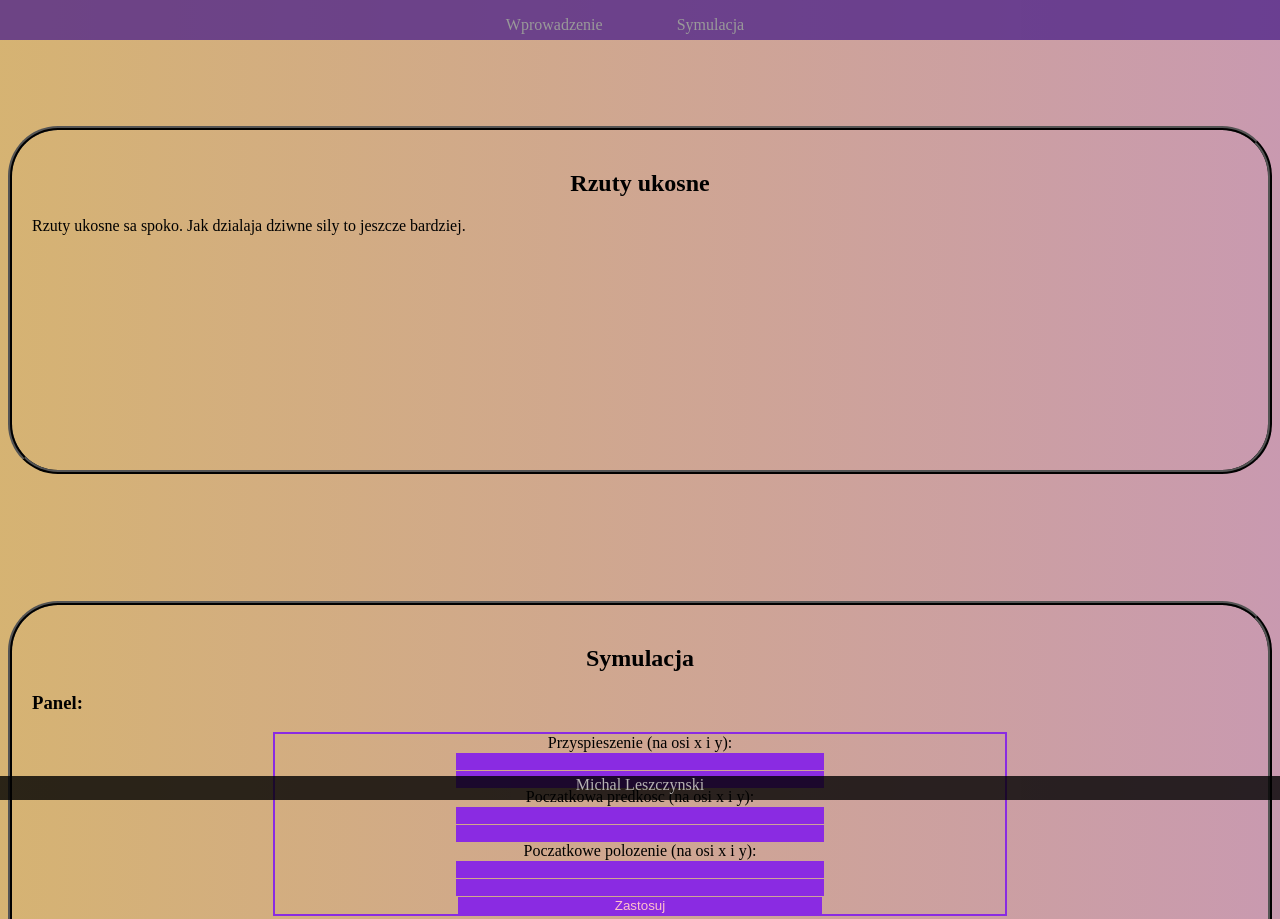
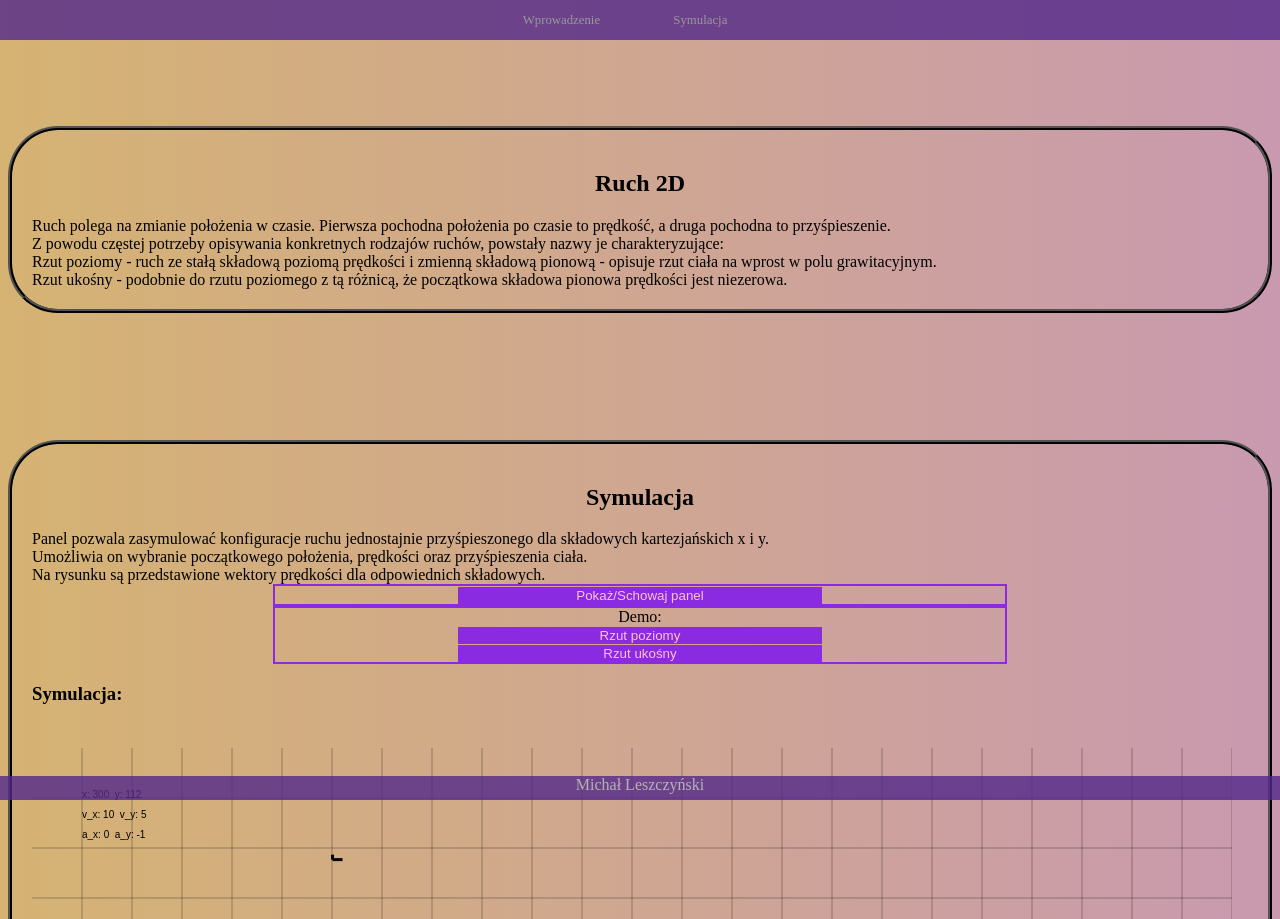
Before and after one commit to MichalLeszczynski/TI, a plain HTML site: page proj_1/index.html in a window 1280 px wide. Shown: the top 919 px of the page. Drawn offline with Linux system fonts and the light colour scheme.

Commit message:
add (i think) final version

```diff
--- a/proj_1/index.html
+++ b/proj_1/index.html
@@ -3,7 +3,7 @@
 
 <head>
     <meta charset="utf-8" >
-    <title>akceleratory</title>
+    <title>Ruch 2D</title>
     <link rel="StyleSheet" href="styles.css" type="text/css">
     <script>
         function goToId(name) {
@@ -25,28 +25,45 @@
 
     <div id="inside">
         <article id="wprowadzenie">
-            <h2>Rzuty ukosne</h2>
+            <h2>Ruch 2D</h2>
             <div class="row">
-                Rzuty ukosne sa spoko. Jak dzialaja dziwne sily to jeszcze bardziej.
+                Ruch polega na zmianie położenia w czasie. Pierwsza pochodna położenia po czasie to prędkość, a druga pochodna to przyśpieszenie. <br>
+                Z powodu częstej potrzeby opisywania konkretnych rodzajów ruchów, powstały nazwy je charakteryzujące:<br>
+                Rzut poziomy - ruch ze stałą składową poziomą prędkości i zmienną składową pionową - opisuje rzut ciała na wprost w polu grawitacyjnym. <br>
+                Rzut ukośny - podobnie do rzutu poziomego z tą różnicą, że początkowa składowa pionowa prędkości jest niezerowa. <br>
             </div>
         </article>
         <article id="symulacja">
             <h2>Symulacja</h2>
-            <h3>Panel:</h3>
+            Panel pozwala zasymulować konfiguracje ruchu jednostajnie przyśpieszonego dla składowych kartezjańskich x i y. <br>
+            Umożliwia on wybranie początkowego położenia, prędkości oraz przyśpieszenia ciała. <br>
+            Na rysunku są przedstawione wektory prędkości dla odpowiednich składowych. <br>
+
+            <form>
+                <button  onclick="turn_board()">Pokaż/Schowaj panel</button>
+            </form>
+                <div id="board">
                         <form id="set_params">
-                Przyspieszenie (na osi x i y): <br>
+                            <br>
+                            Przyśpieszenie (na osi x i y): <br>
                             <input id="force_x" type="number">
                             <input id="force_y" type="number">
                             <br>
-                Poczatkowa predkosc (na osi x i y): <br>
+                            Początkowa prędkość (na osi x i y): <br>
                             <input id="v_x" type="number">
                             <input id="v_y" type="number">
                             <br>
-                Poczatkowe polozenie (na osi x i y): <br>
+                            Początkowe położenie (na osi x i y): <br>
                             <input id="x" type="number">
                             <input id="y" type="number">
                             <br>
                             <button>Zastosuj</button>
+                        </form>
+            </div>
+            <form>
+                    Demo: <br>
+                    <button  onclick="set_poziomy()">Rzut poziomy</button>
+                    <button  onclick="set_ukosny()">Rzut ukośny</button>
                 </form>
             <h3>Symulacja:</h3>
             <canvas id="cnv" width="1200" height="600" style="margin-top: 2%;"></canvas>
@@ -54,7 +71,7 @@
         </article>
     </div>
     <footer>
-    Michal Leszczynski
+        Michał Leszczyński
     </footer>
 </body>
 </html>
--- a/proj_1/script.js
+++ b/proj_1/script.js
@@ -1,15 +1,33 @@
-var canvas = document.getElementById('cnv');
-var ctx = canvas.getContext('2d');
+
+let is_board_on = true;
+function turn_board() {
+    let form = document.getElementById('board');
+    if(is_board_on)
+    {
+        form.style.display = "none"
+        is_board_on = false;
+    }
+    else
+    {
+        form.style.display = "block"
+        is_board_on = true;
+    }
+}
+turn_board();
+
+
+let canvas = document.getElementById('cnv');
+let ctx = canvas.getContext('2d');
 
 
 function grid()
 {
-    var h = canvas.height;
-    var w = canvas.width;
-    var range = 100;
-    var bl = 1;
-    var rangex = w/range;
-    var rangey = h/range;
+    let h = canvas.height;
+    let w = canvas.width;
+    let range = 100;
+    let bl = 1;
+    let rangex = w/range;
+    let rangey = h/range;
 	ctx.strokeStyle = "black";
 	for(i=1;i<=Math.floor(rangex*2);i++)
 	{
@@ -29,7 +47,6 @@ function grid()
 		ctx.closePath();
 		ctx.stroke();
 	}
-	// ctx.save();
 }
 
 let start_v_x = 10;
@@ -47,7 +64,6 @@ let y = start_y;
 let force_x = 0;
 let force_y = -1;
 
-const set_form = document.forms['set_params'];
 function reset() {
     x = Number(start_x);
     y = Number(canvas.height - start_y);
@@ -56,6 +72,7 @@ function reset() {
     v_y = Number(start_v_y);
 }
 
+const set_form = document.forms['set_params'];
 set_form.addEventListener('submit', function(e) {
     e.preventDefault();
     force_x = set_form.querySelector('input[id="force_x"]').value;
@@ -77,13 +94,13 @@ function draw() {
     let fixed = true;
     if( ! fixed)
     {
-        var dimension = [document.documentElement.clientWidth, document.documentElement.clientHeight];
+        let dimension = [document.documentElement.clientWidth, document.documentElement.clientHeight];
         canvas.width = dimension[0];
         canvas.height = dimension[1];
     }
 
 
-    var ctx = canvas.getContext('2d');
+    let ctx = canvas.getContext('2d');
 
     ctx.clearRect(0, 0, canvas.width, canvas.height);
     grid();
@@ -132,3 +149,27 @@ function draw() {
 }
 reset();
 draw();
+
+function set_ukosny() {
+    force_x = 0;
+    force_y = -4;
+
+    start_v_x = 30;
+    start_v_y = 40;
+
+    start_x = 50;
+    start_y = 50;
+    reset();
+}
+
+function set_poziomy() {
+    force_x = 0;
+    force_y = -2;
+
+    start_v_x = 40;
+    start_v_y = 0;
+
+    start_x = 50;
+    start_y = canvas.height - 100;
+    reset();
+}
--- a/proj_1/styles.css
+++ b/proj_1/styles.css
@@ -12,7 +12,7 @@ nav {
     height: 5%;
     background-color: rgba(83, 41, 138, 0.8);
     text-align: center;
-    font-size: 24px
+    font-size: 24px;
     font-size: 1vw;
     color: rgb(153, 153, 153);
     transition: top 0.3s;
@@ -41,7 +41,6 @@ article {
     display: block;
     border-radius: 50px;
     border: 4px ridge black;
-    min-height: 300px;
 }
 
 article h2 {
@@ -58,7 +57,7 @@ footer {
     left: 0;
     width: 100%;
     height: 3%;
-    background: rgba(0, 0, 0, 0.8);
+    background: rgba(83, 41, 138, 0.8);
     color: rgb(182, 178, 178);
     text-align: center;
 }
```
Lines whose indentation alone changed are shown as unchanged.
